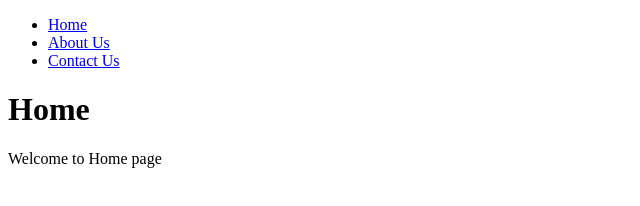
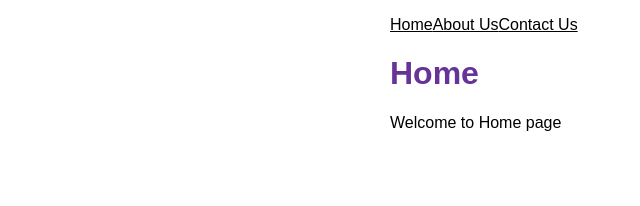
Before and after one commit to gacto/gatsapp, a Gatsby site: page / in a window 1280 px wide. Shown: the whole page, without its empty margins (0-640 px from the left). Built offline with nearby package versions, Linux system fonts and the light colour scheme; Gatsby itself is replaced by a stand-in of ours.

Commit message:
navigation layout

```diff
--- a/src/components/Layout.js
+++ b/src/components/Layout.js
@@ -1,18 +1,19 @@
 import * as React from 'react'
 import {Link} from 'gatsby'
+import { container, heading, navlinks, navLinkItem, navlinktext  } from './layout.module.css'
 
 const Layout = ({ pageTitle, children }) => {
     return (
-        <div>
+        <div className={container}>
           <nav>
-            <ul>
-              <li><Link to="/">Home</Link></li>
-              <li><Link to="/about">About Us</Link></li>
-              <li><Link to="/contact">Contact Us</Link></li>
+            <ul className={navlinks}>
+              <li className={navLinkItem}><Link className={navlinktext } to="/">Home</Link></li>
+              <li className={navLinkItem}><Link className={navlinktext } to="/about">About Us</Link></li>
+              <li className={navLinkItem}><Link className={navlinktext } to="/contact">Contact Us</Link></li>
             </ul>
           </nav>
           <main>
-            <h1>{pageTitle}</h1>
+            <h1 className={heading}>{pageTitle}</h1>
             {children}
           </main>
         </div>
--- /dev/null
+++ b/src/components/layout.module.css
@@ -0,0 +1,19 @@
+.container {
+    margin: auto;
+    max-width: 500px;
+    font-family: sans-serif;
+}
+.heading {
+    color: rebeccapurple;
+  }
+  .navlinks {
+    display: flex;
+    list-style: none;
+    padding-left: 0;
+  }
+  .navlinkitem {
+    padding-right: 2rem;
+  }
+  .navlinktext {
+    color: black;
+  }
```
